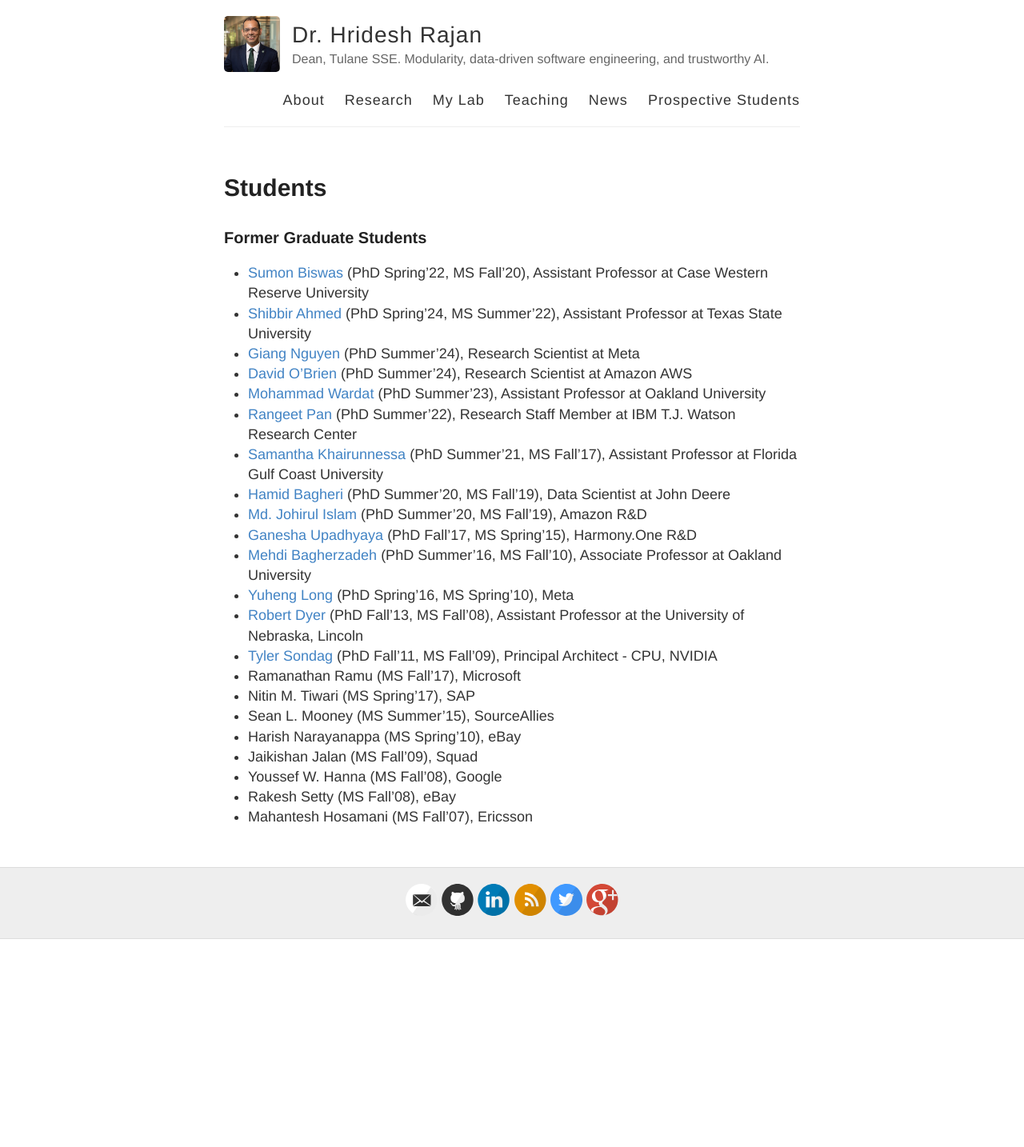
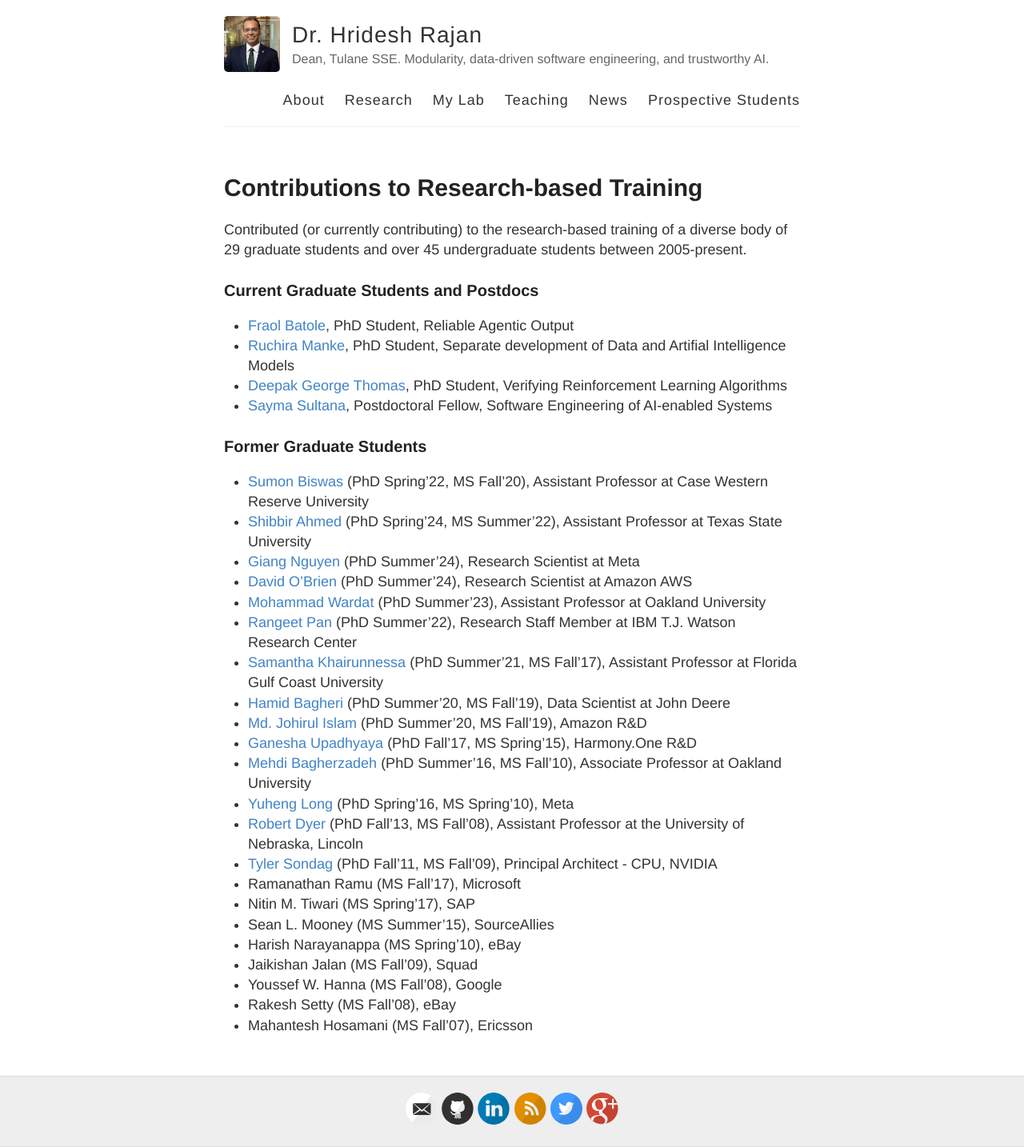
Before and after one commit to hridesh/hridesh.github.io, a Jekyll site: the page built from students.md, in a window 1280 px wide. Shown: the whole page at 80% size. Built offline with Jekyll 4.4.1, drawn with Linux system fonts in a browser that asks for light colours; before the commit the page ends 1174 px from its top, so only the background shows below that.

Commit message:
misc changes

```diff
--- a/students.md
+++ b/students.md
@@ -1,8 +1,18 @@
 ---
 layout: page
-title: Students
+title: Contributions to Research-based Training
 permalink: /students/
 ---
+
+Contributed (or currently contributing) to the research-based training
+of a diverse body of 29 graduate students and
+over 45 undergraduate students between 2005-present.
+
+### Current Graduate Students and Postdocs
+- [Fraol Batole](https://fraolbatole.github.io), PhD Student, Reliable Agentic Output
+- [Ruchira Manke](https://www.linkedin.com/in/ruchira-manke/), PhD Student, Separate development of Data and Artifial Intelligence Models
+- [Deepak George Thomas](https://deepakgthomas.github.io), PhD Student, Verifying Reinforcement Learning Algorithms
+- [Sayma Sultana](https://sayma23.github.io), Postdoctoral Fellow, Software Engineering of AI-enabled Systems
 
 ### Former Graduate Students
 
```
